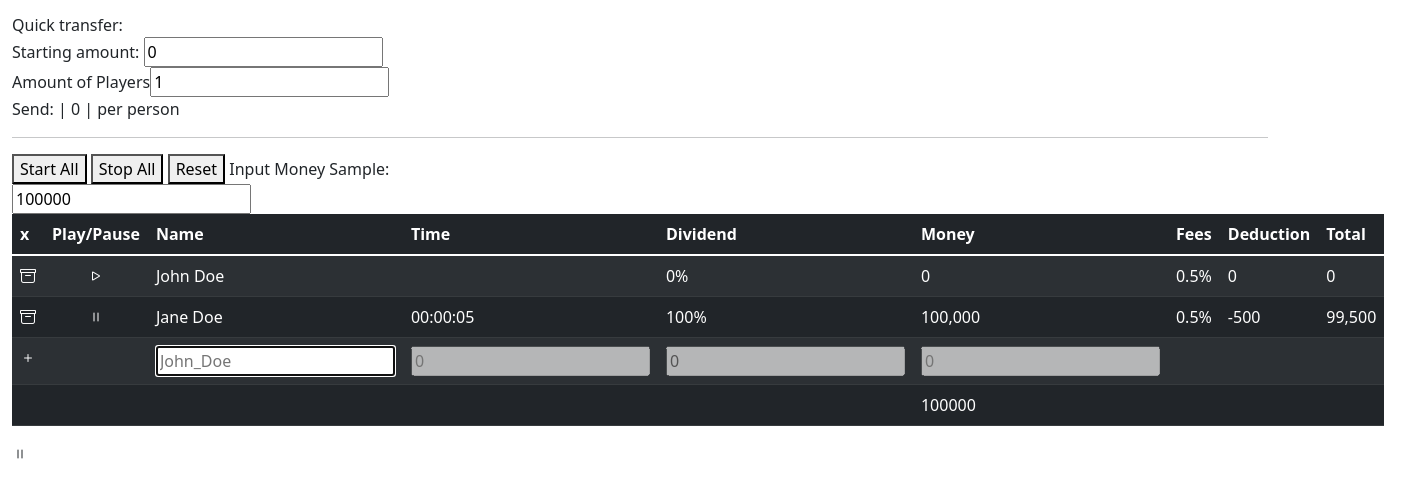
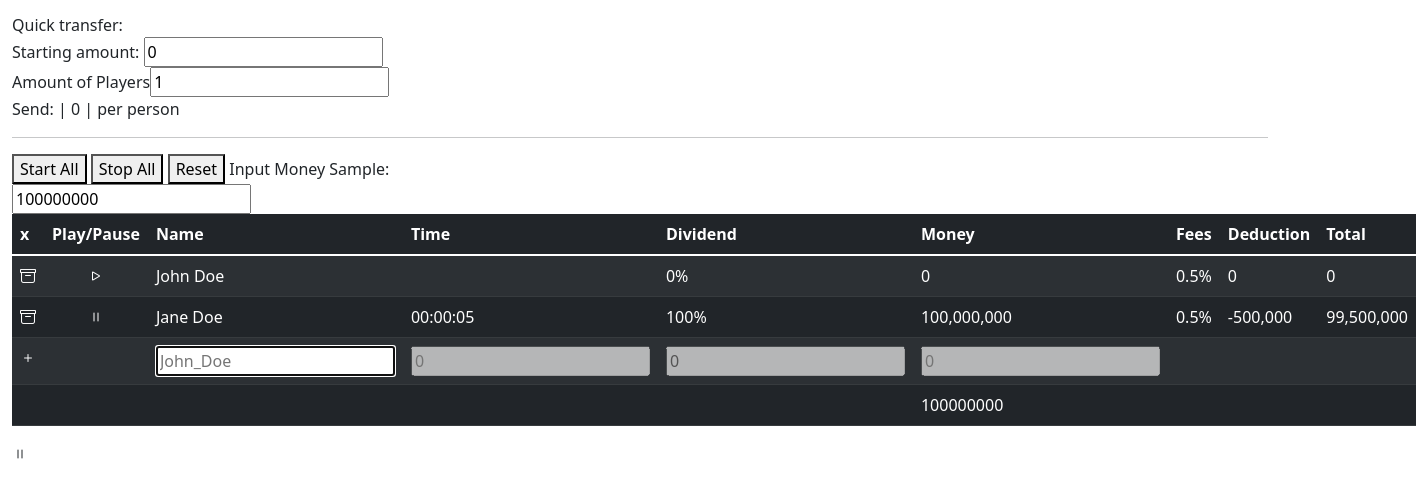
Before and after one commit to cquejuan/sctools, a plain HTML site: page index.html in a window 1280 px wide. Shown: the part 83-580 px from the top of the page, 1416 px wide, since content can reach past the window. Drawn offline with nearby package versions, Linux system fonts and the light colour scheme.

Commit message:
Update index.html

```diff
--- a/index.html
+++ b/index.html
@@ -113,7 +113,7 @@
   <!--##############################################################################################################-->
   <script>
     session = {
-      amount: 100000,
+      amount: 100000000,
       count: 0,
       time: 0,
       fee: 0.5,
```
